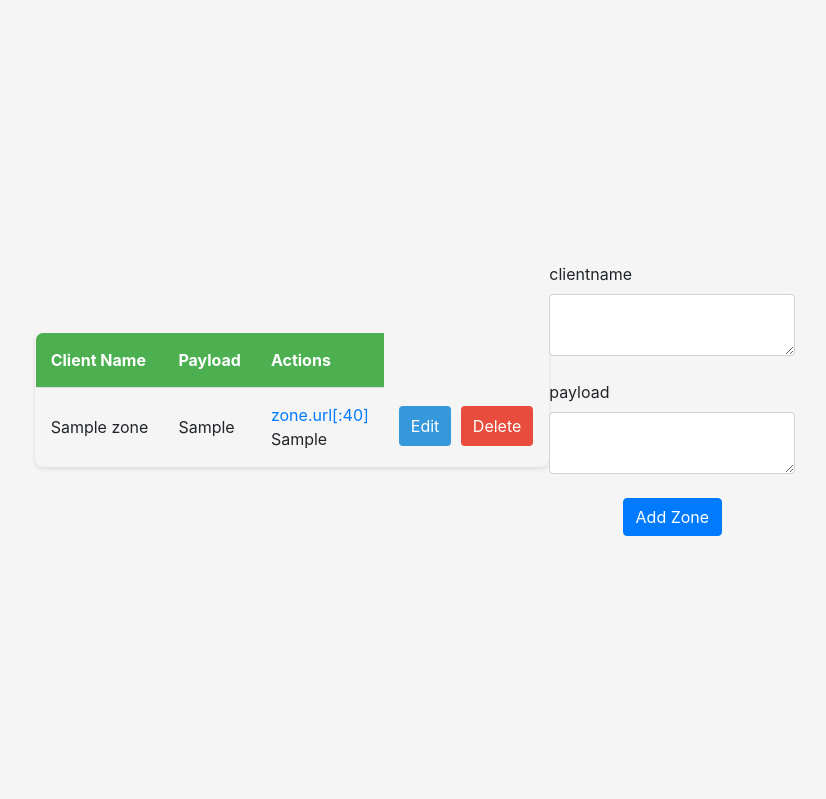
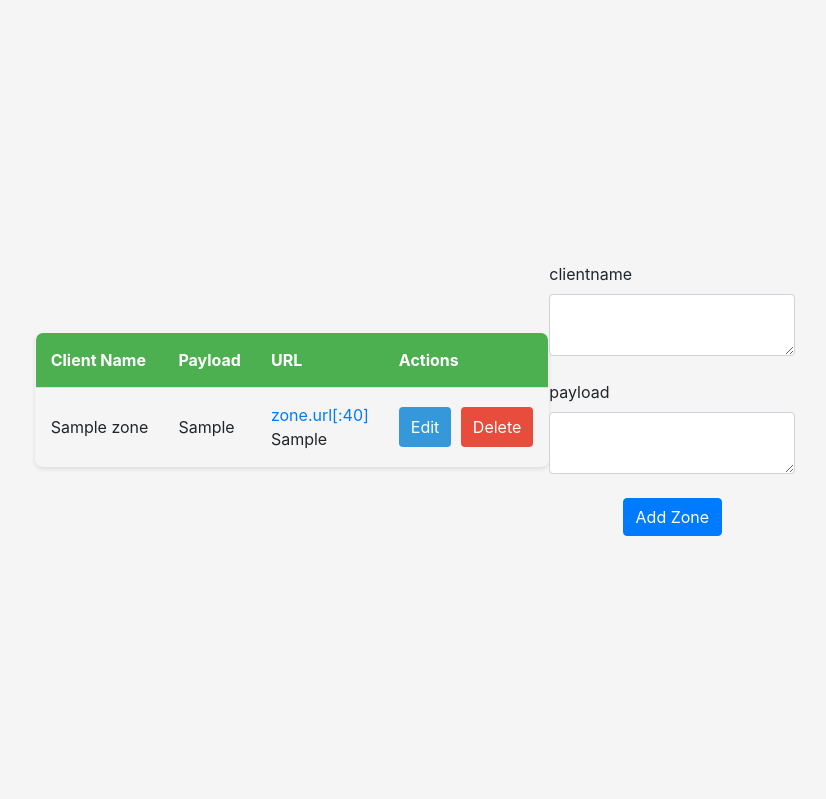
Before and after one commit to Zakaria-Tafesh/flask-docker-ec2, a Flask app: page /zones in a window 1280 px wide. Shown: the part 57-856 px from the top of the page, without its empty margins (225-1051 px from the left). Run offline with Flask 3, Linux system fonts and the light colour scheme; a user stored in the database is signed in; tables that the repository leaves empty hold one stand-in row (values such as "Sample post"); some libraries are stand-ins or nearby versions.

Commit message:
Add URL column v2

```diff
--- a/flaskapp3-docker/flaskapp/website/templates/zones.html
+++ b/flaskapp3-docker/flaskapp/website/templates/zones.html
@@ -8,6 +8,7 @@
             <tr>
                 <th>Client Name</th>
                 <th>Payload</th>
+                <th>URL</th>
                 <th>Actions</th>
             </tr>
         </thead>
```
